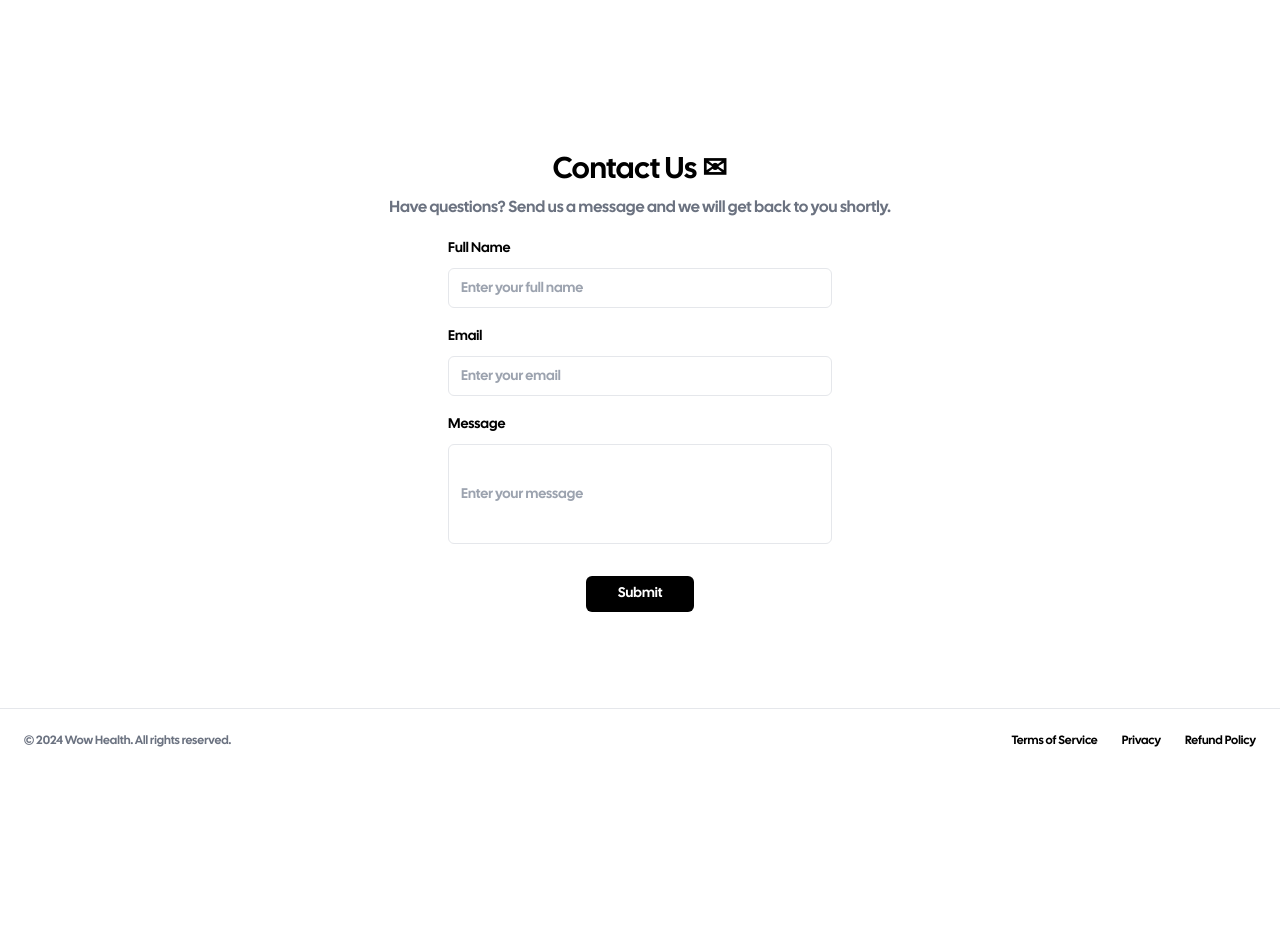
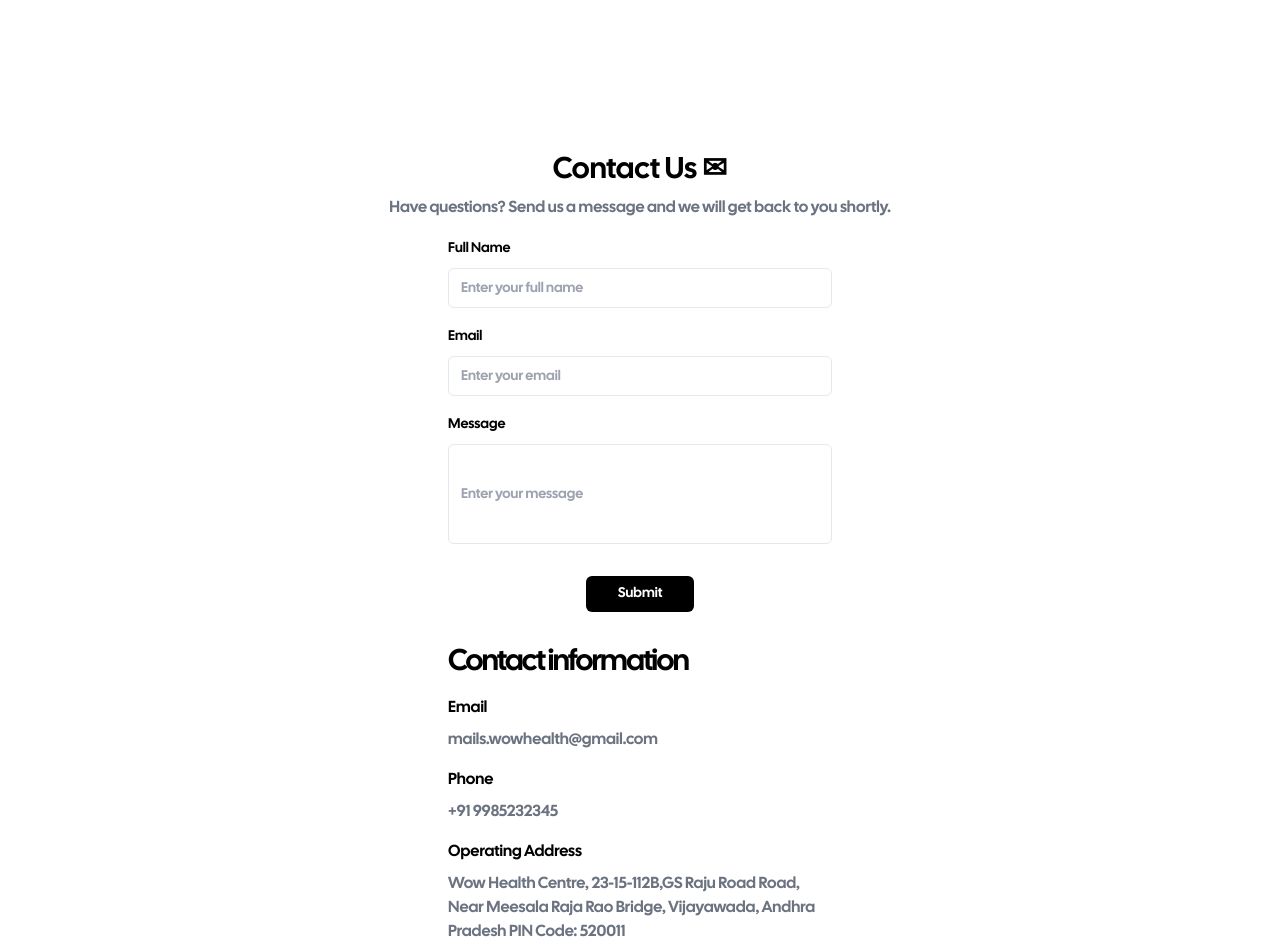
Before and after one commit to Rohiteswar/Wow-Health-New-Website, a Next.js app: page /Contact-us in a window 1280 px wide. Shown: the top 952 px of the page. Before the commit the page ends 800 px from the top, so only its background shows below. Built offline with nearby package versions, Linux system fonts and the light colour scheme.

Commit message:
Address Added

```diff
--- a/src/app/Components/Contact-us.tsx
+++ b/src/app/Components/Contact-us.tsx
@@ -110,6 +110,29 @@
                   Submit
                 </button>
               </div>
+
+              <div className="space-y-4 text-black">
+                <h2 className="text-2xl font-bold tracking-tighter sm:text-3xl">
+                  Contact information
+                </h2>
+                <div className="space-y-2">
+                  <p className="font-medium">Email</p>
+                  <p className="text-gray-500">mails.wowhealth@gmail.com</p>
+                </div>
+                <div className="space-y-2">
+                  <p className="font-medium">Phone</p>
+                  <p className="text-gray-500">+91 9985232345</p>
+                </div>
+                <div className="space-y-2">
+                  <p className="font-medium">Operating Address</p>
+                  <p className="text-gray-500">
+                    {" "}
+                    Wow Health Centre, 23-15-112B,GS Raju Road Road, Near
+                    Meesala Raja Rao Bridge, Vijayawada, Andhra Pradesh
+                    PIN Code: 520011
+                  </p>
+                </div>
+              </div>
             </div>
           </div>
         </div>
--- a/src/app/Contact-us/page.tsx
+++ b/src/app/Contact-us/page.tsx
@@ -5,7 +5,8 @@
   return (
     <>
       <div>
-        <BasicForm />
+        <BasicForm />\
+
       </div>
     </>
   );
```
